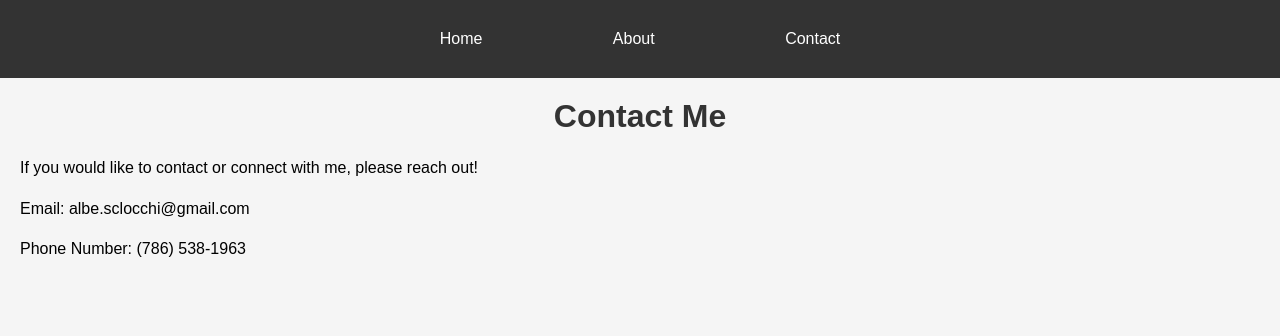
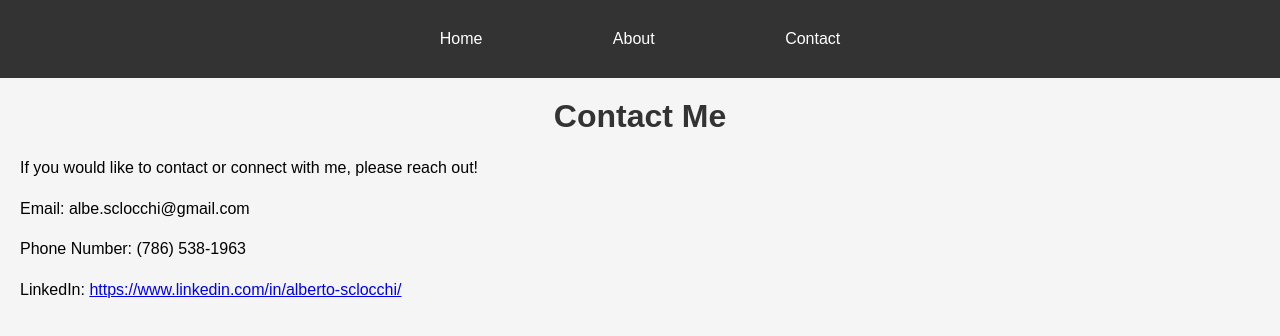
Before and after one commit to alberto-sclocchi/TLDPLab0, a plain HTML site: page contact.html in a window 1280 px wide. Drawn offline with Linux system fonts and the light colour scheme.

Commit message:
add LinkedIn profile to contact me page

```diff
--- a/contact.html
+++ b/contact.html
@@ -19,5 +19,7 @@
 
     <p>Phone Number: (786) 538-1963</p>
 
+    <p>LinkedIn: <a href="https://www.linkedin.com/in/alberto-sclocchi/" target="_blank">https://www.linkedin.com/in/alberto-sclocchi/</a></p>
+
 </body>
 </html>
```
